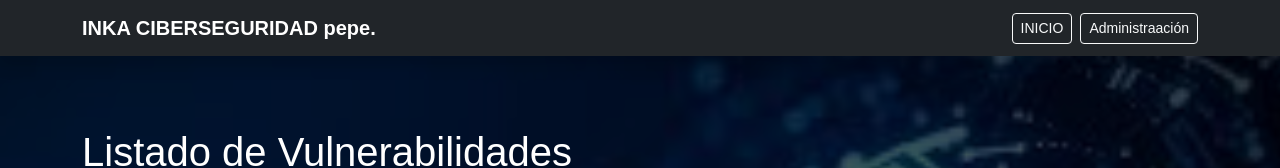
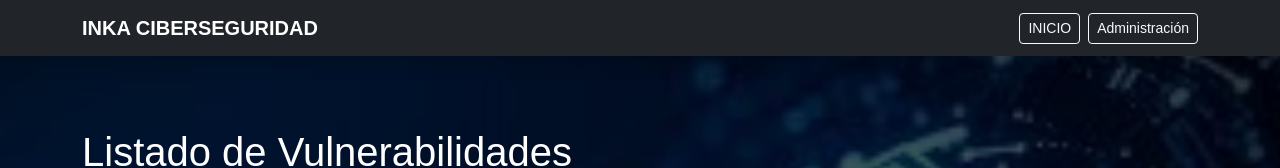
Before and after one commit to Alan-157/INKA_CIBERSEGURIDAD, a Next.js app: page / in a window 1280 px wide. Shown: the top 168 px of the page. Built offline with nearby package versions, Linux system fonts and the light colour scheme.

Commit message:
Saque los cambios de prueba

```diff
--- a/components/Layout.tsx
+++ b/components/Layout.tsx
@@ -56,14 +56,14 @@ export default function Layout({ children, title }: { children: ReactNode; title
       <nav className="navbar navbar-expand-lg navbar-dark bg-dark shadow fixed-top">
         <div className="container">
           <Link className="navbar-brand fw-bold" href="/">
-            INKA CIBERSEGURIDAD pepe.
+            INKA CIBERSEGURIDAD
           </Link>
           <div className="d-flex gap-2">
             <Link className="btn btn-outline-light btn-sm" href="/">
               INICIO
             </Link>
             <Link className="btn btn-outline-light btn-sm" href="/admin">
-              Administraación
+              Administración
             </Link>
           </div>
         </div>
```
